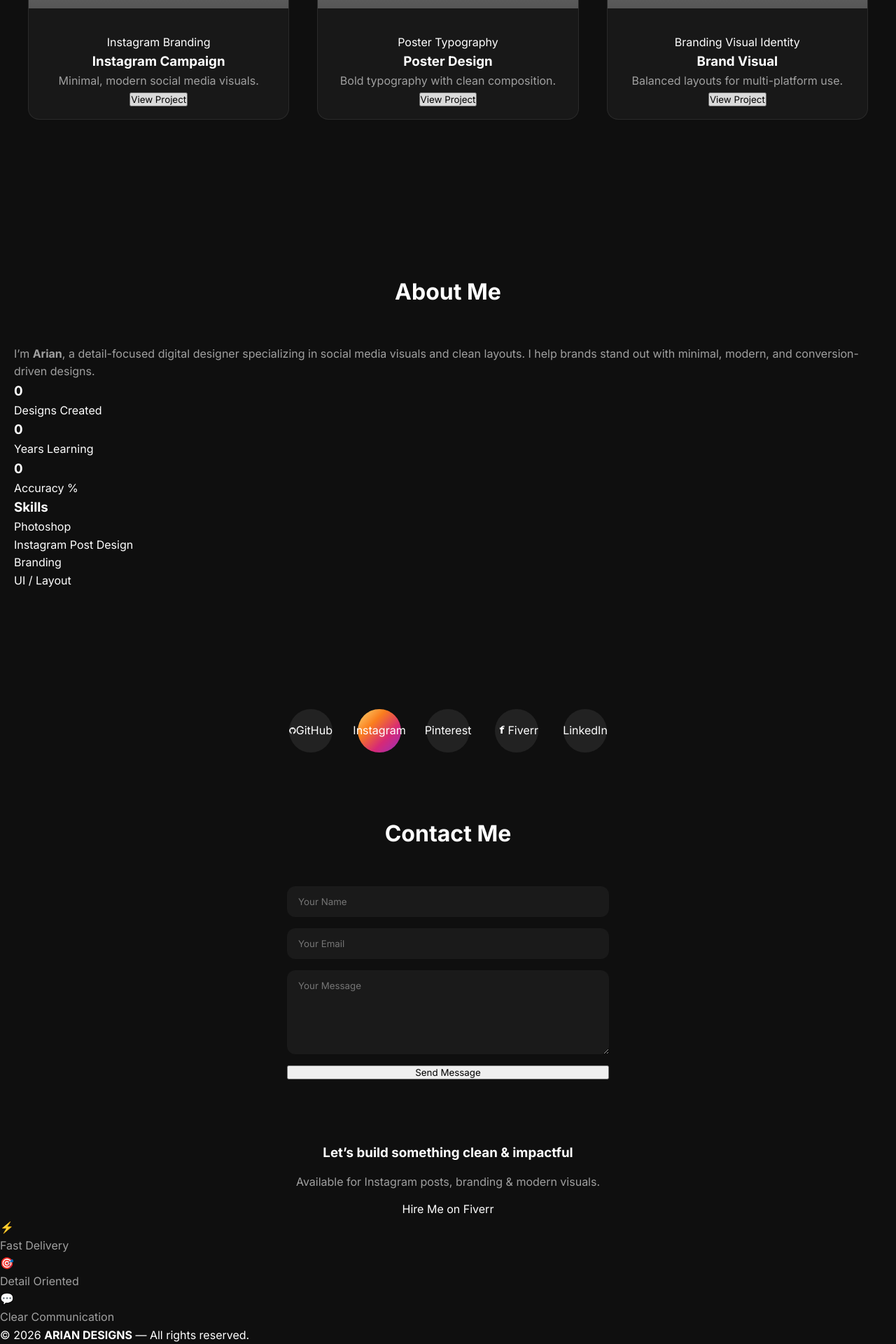
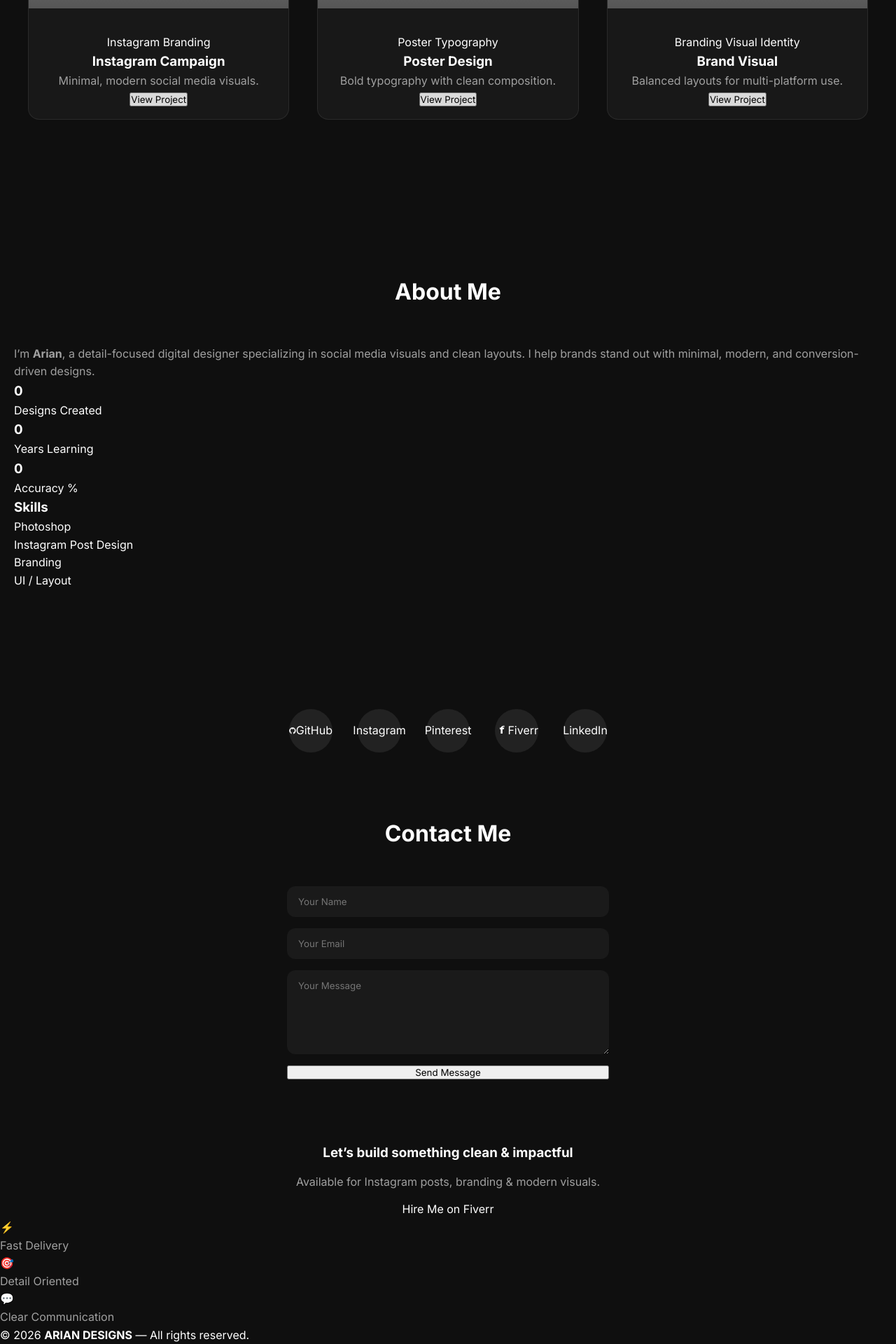
Before and after one commit to ariantechzone-stack/ariantechzone-stack.github.io, a Jekyll site: the page built from index.md, in a window 1280 px wide. Shown: the part 1270-3190 px from the top of the page at 70% size. Built offline with Jekyll 4.4.1, drawn with Linux system fonts in a browser that asks for light colours; grey boxes are pictures that could not be loaded.

Commit message:
Update default.html

```diff
--- a/_layouts/default.html
+++ b/_layouts/default.html
@@ -443,26 +443,10 @@ h2{text-align:center;margin-bottom:50px;font-size:2rem}
 .social-link.instagram::after{
   border:2px solid transparent;
   background:
-    linear-gradient(135deg,
-      #feda75,
-      #fa7e1e,
-      #d62976,
-      #962fbf) border-box;
+    linear-gradient(circle,rgba(214,41,118,.45),transparent 70%);
   box-shadow:0 0 22px rgba(214,41,118,.6);
 }
-  .social-link.instagram{
-  background:linear-gradient(135deg,
-    #feda75,
-    #fa7e1e,
-    #d62976,
-    #962fbf);
-}
-  .social-link.instagram,
-.social-link.instagram:active,
-.social-link.instagram:focus{
-  background-color:transparent;
-  -webkit-tap-highlight-color:transparent;
-}
+
 .social-link.pinterest::after{
   border-color:#e60023;
   box-shadow:0 0 20px rgba(230,0,35,.7);
@@ -486,20 +470,10 @@ h2{text-align:center;margin-bottom:50px;font-size:2rem}
 .social-link.github .premium-glow{
   background:radial-gradient(circle,rgba(255,255,255,.6),transparent 70%);
 }
-
-/* Soft inner glow */
-.social-link.instagram::before{
-  background:radial-gradient(circle,rgba(214,41,118,.45),transparent 70%);
-}
 /* Instagram – pink/purple gradient glow */
 .social-link.instagram .icon-glow,
 .social-link.instagram .premium-glow{
-  background:radial-gradient(circle at top left,
-    #feda75,
-    #fa7e1e,
-    #d62976,
-    #962fbf,
-    transparent 75%);
+  background:radial-gradient(circle,rgba(214,41,118,.45),transparent 70%);
 
 /* Pinterest – red glow */
 .social-link.pinterest .icon-glow,
@@ -512,6 +486,7 @@ h2{text-align:center;margin-bottom:50px;font-size:2rem}
 .social-link.fiverr .premium-glow{
   background:radial-gradient(circle,rgba(29,191,115,.7),transparent 70%);
 }
+
 .social-link.github::before{
   background:radial-gradient(circle,rgba(255,255,255,.4),transparent 70%);
 }
```
